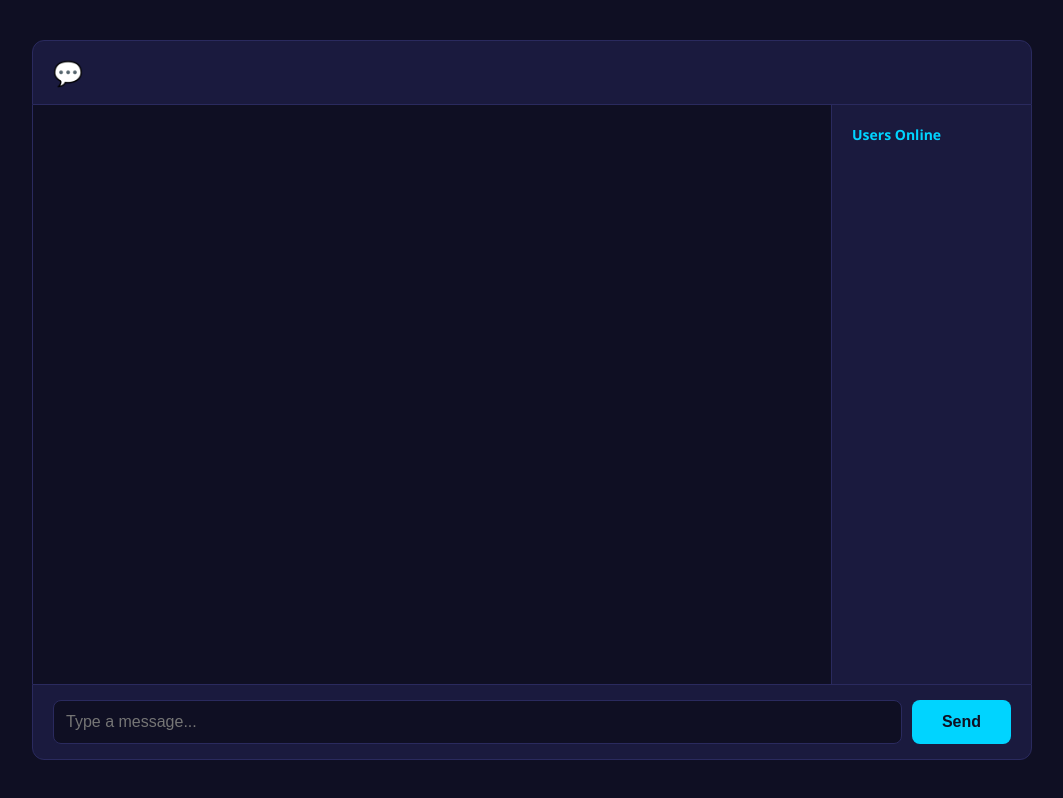
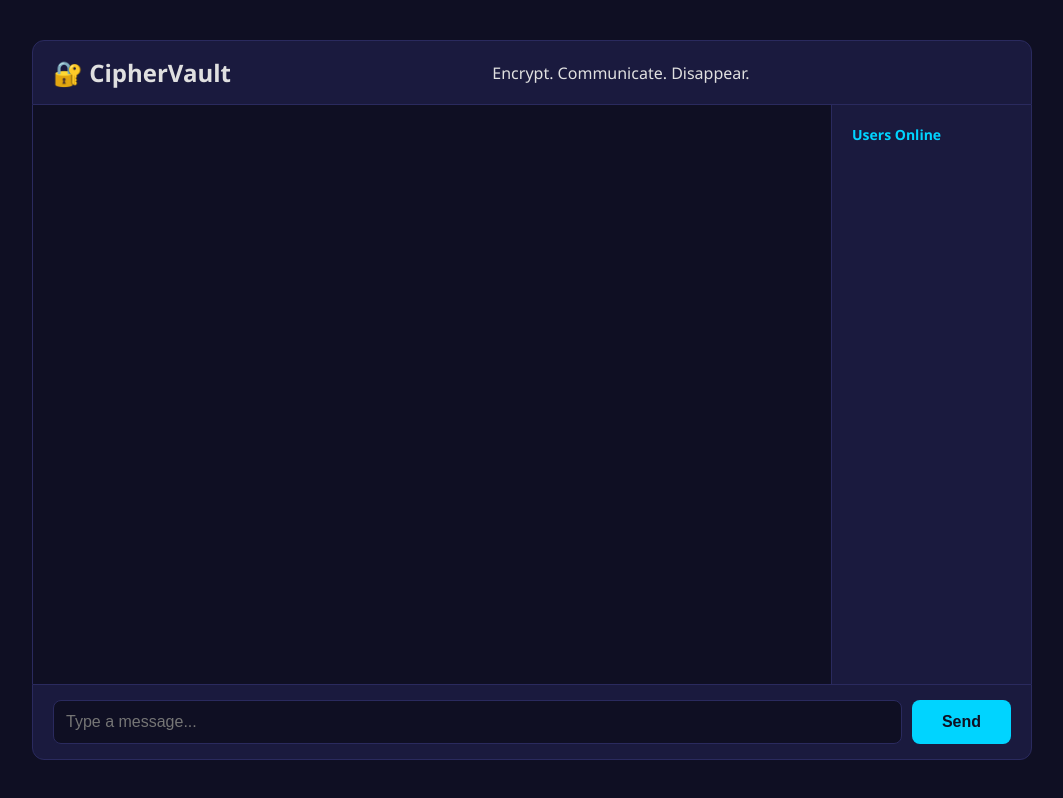
Before and after one commit to satyammaurya-18/CipherVault, a website: page public/chat.html in a window 1280 px wide. Shown: the whole page, without its empty margins (108-1171 px from the left). Drawn offline with nearby package versions, Linux system fonts and the light colour scheme; no server answers.

Commit message:
Update chat title and header for CipherVault

```diff
--- a/public/chat.html
+++ b/public/chat.html
@@ -3,14 +3,19 @@
 <head>
     <meta charset="UTF-8">
     <meta name="viewport" content="width=device-width, initial-scale=1.0">
-    <title>TempChat - Chat Room</title>
+    <title>CipherVault - Encrypt. Communicate. Disappear.</title>
     <link rel="stylesheet" href="style.css">
 </head>
 <body>
     <div class="chat-container">
         <div class="chat-header">
-            <h2>💬 <span id="room-display"></span></h2>
-            <span id="user-display"></span>
+            <h2>🔐 CipherVault</h2>
+            <p class="tagline">Encrypt. Communicate. Disappear.</p>
+
+            <div class="chat-info">
+                <span id="room-display"></span>
+                <span id="user-display"></span>
+            </div>
         </div>
 
         <div class="chat-main">
```
